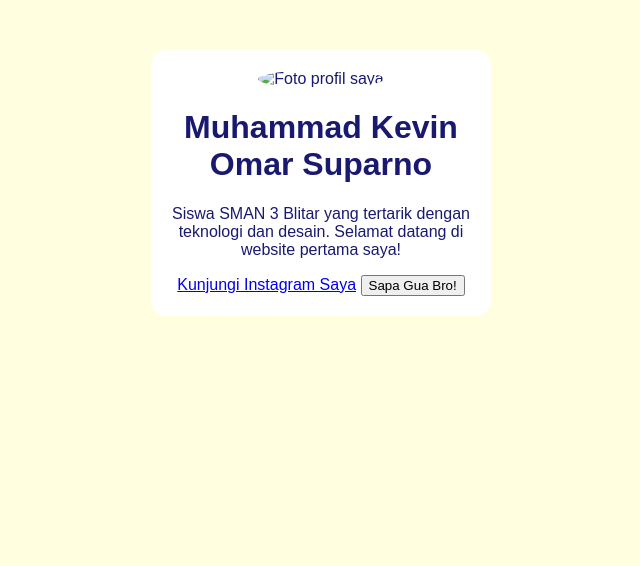
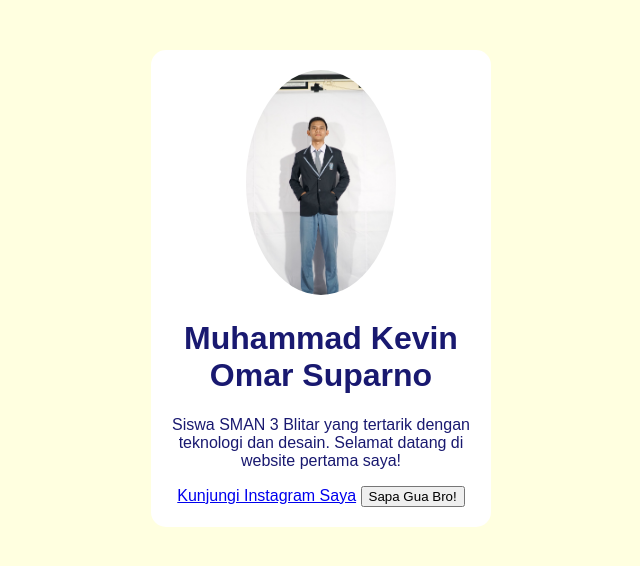
Before and after one commit to kevin8mar/belajarmelatihTIK, a plain HTML site: page index.html in a window 1280 px wide. Shown: the whole page, without its empty margins (319-959 px from the left). Drawn offline with Linux system fonts and the light colour scheme; a script that the page names is missing.

Commit message:
Update index.html

```diff
--- a/index.html
+++ b/index.html
@@ -6,7 +6,7 @@
 </head>
 <body>
       <div class="kartu-profil">
-      <img src="kartu-profil.jpg" alt="Foto profil saya">
+      <img src="foto-profil.jpg" alt="Foto profil saya">
       <h1>Muhammad Kevin Omar Suparno</h1>
       <p>Siswa SMAN 3 Blitar yang tertarik dengan teknologi dan desain. Selamat datang di website pertama saya!</p>
       <a href="https://www.instagram.com/kevin8mar">Kunjungi Instagram Saya</a>
```
